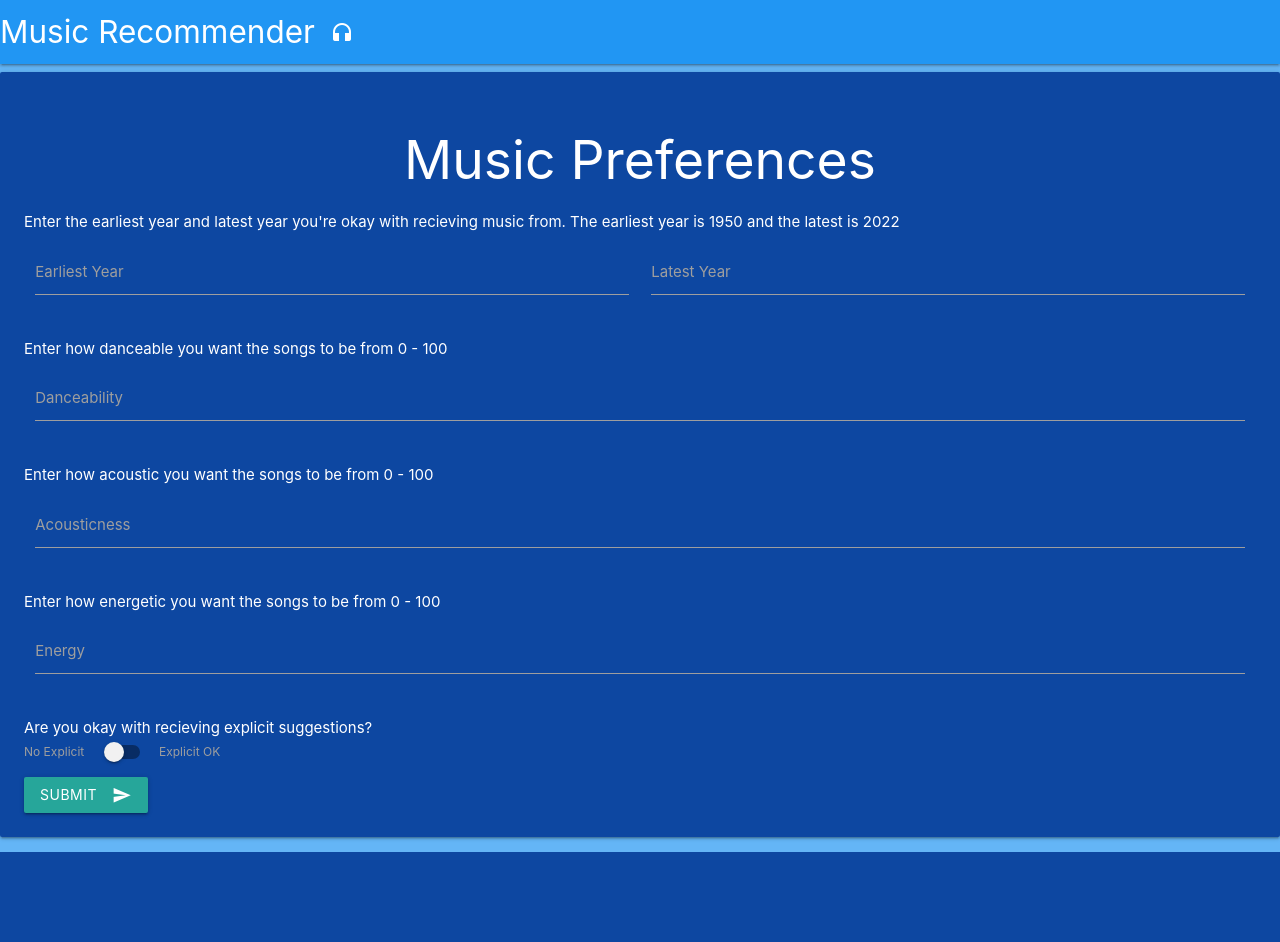
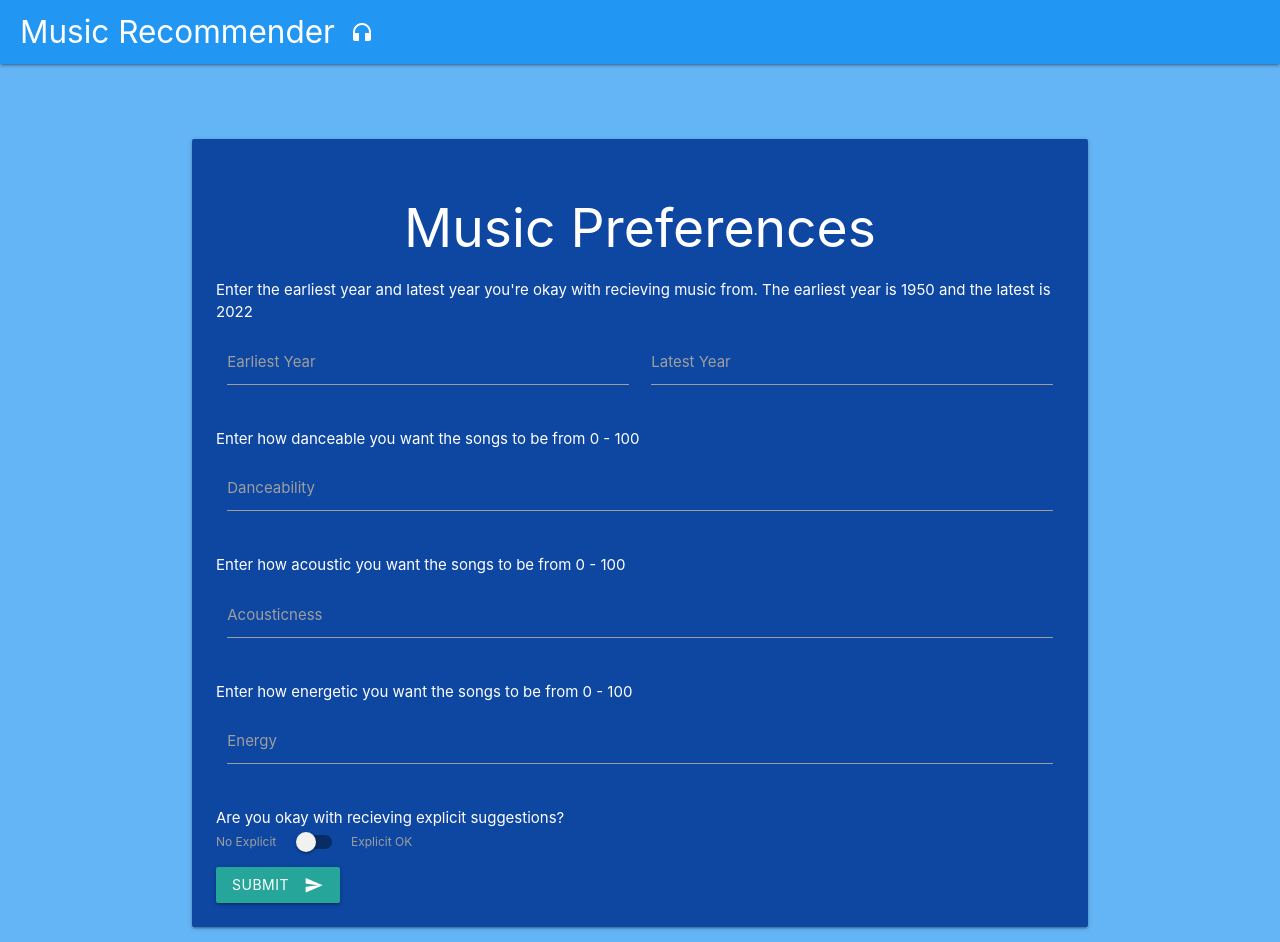
Before and after one commit to malikj2000/cs4111-projectpart3, a Flask app: template templates/survey_page.html in a window 1280 px wide. Before the commit the page ends 852 px from the top, so only its background shows below. Run offline with Flask 2, Linux system fonts and the light colour scheme; the template is opened without the code that fills it, so the values that code supplies are empty; parts of the project's set-up code (start-up, migrations or seed data) failed here and were passed over.

Commit message:
update on nav

```diff
--- a/templates/survey_page.html
+++ b/templates/survey_page.html
@@ -1,45 +1,56 @@
 <!DOCTYPE html>
 <html>
   <head>
-        <meta charset="utf-8">
-        <meta http-equiv="X-UA-Compatible" content="IE=edge">
+    <meta charset="utf-8" />
+    <meta http-equiv="X-UA-Compatible" content="IE=edge" />
     <title></title>
-        <meta name="description" content="">
-        <meta name="viewport" content="width=device-width, initial-scale=1">
-        <link rel="stylesheet" href="https://cdnjs.cloudflare.com/ajax/libs/materialize/1.0.0/css/materialize.min.css">
-        <link href="https://fonts.googleapis.com/icon?family=Material+Icons"
-        rel="stylesheet">
+    <meta name="description" content="" />
+    <meta name="viewport" content="width=device-width, initial-scale=1" />
+    <link
+      rel="stylesheet"
+      href="https://cdnjs.cloudflare.com/ajax/libs/materialize/1.0.0/css/materialize.min.css"
+    />
+    <link
+      href="https://fonts.googleapis.com/icon?family=Material+Icons"
+      rel="stylesheet"
+    />
+    <link
+      href="https://fonts.googleapis.com/icon?family=Material+Icons"
+      rel="stylesheet"
+    />
   </head>
-    <style>
-
-    </style>
+  <style></style>
   <body class="blue lighten-2 white-text">
     <nav>
       <div class="nav-wrapper blue">
-              <a href="#" class="brand-logo"><i class="material-icons right">headphones</i>Music Recommender</a>
+        <a class="brand-logo" style="padding-left: 20px"
+          ><i class="material-icons right">headphones</i>Music Recommender</a
+        >
       </div>
     </nav>
-        <div class="card blue darken-4">
+    <div class="container">
+        <div style="margin-top: 5rem" class="card blue darken-4">
             <div class="card-content">
             <h2 class="center-align">Music Preferences</h2>
-
-
             <form>
             <div class="row">
-                    <p>Enter the earliest year and latest year you're okay with recieving music from. The earliest year is 1950 and the latest is 2022</p>
+                <p>
+                Enter the earliest year and latest year you're okay with recieving
+                music from. The earliest year is 1950 and the latest is 2022
+                </p>
                 <div class="input-field col s6">
-                        <input id="first_name" type="text" class="validate">
+                <input id="first_name" type="text" class="validate" />
                 <label for="first_name">Earliest Year</label>
                 </div>
                 <div class="input-field col s6">
-                        <input id="last_name" type="text" class="validate">
+                <input id="last_name" type="text" class="validate" />
                 <label for="last_name">Latest Year</label>
                 </div>
             </div>
             <div class="row">
                 <p>Enter how danceable you want the songs to be from 0 - 100</p>
                 <div class="input-field col s12">
-                        <input id="Danceability" class="validate">
+                <input id="Danceability" class="validate" />
                 <label for="Danceability">Danceability</label>
                 </div>
             </div>
@@ -47,7 +58,7 @@
                 <p>Enter how acoustic you want the songs to be from 0 - 100</p>
 
                 <div class="input-field col s12">
-                          <input id="Acousticness" class="validate">
+                <input id="Acousticness" class="validate" />
                 <label for="Acousticness">Acousticness</label>
                 </div>
             </div>
@@ -55,7 +66,7 @@
                 <p>Enter how energetic you want the songs to be from 0 - 100</p>
 
                 <div class="input-field col s12">
-                          <input id="Energy" class="validate">
+                <input id="Energy" class="validate" />
                 <label for="Energy">Energy</label>
                 </div>
             </div>
@@ -64,19 +75,23 @@
 
                 <label>
                 No Explicit
-                          <input type="checkbox">
+                <input type="checkbox" />
                 <span class="lever"></span>
                 Explicit OK
                 </label>
             </div>
             <div style="padding-top: 1rem">
-                      <button class="btn waves-effect waves-light" type="submit" name="action">Submit
+                <button
+                class="btn waves-effect waves-light"
+                type="submit"
+                name="action"
+                >
+                Submit
                 <i class="material-icons right">send</i>
                 </button>
             </div>
             </form>
         </div>
     </div>
-
   </body>
 </html>
```
Also changed, not shown: templates/create_account.html (+10 -3 lines), templates/landing.html (+10 -3 lines). Lines whose indentation alone changed are shown as unchanged.
